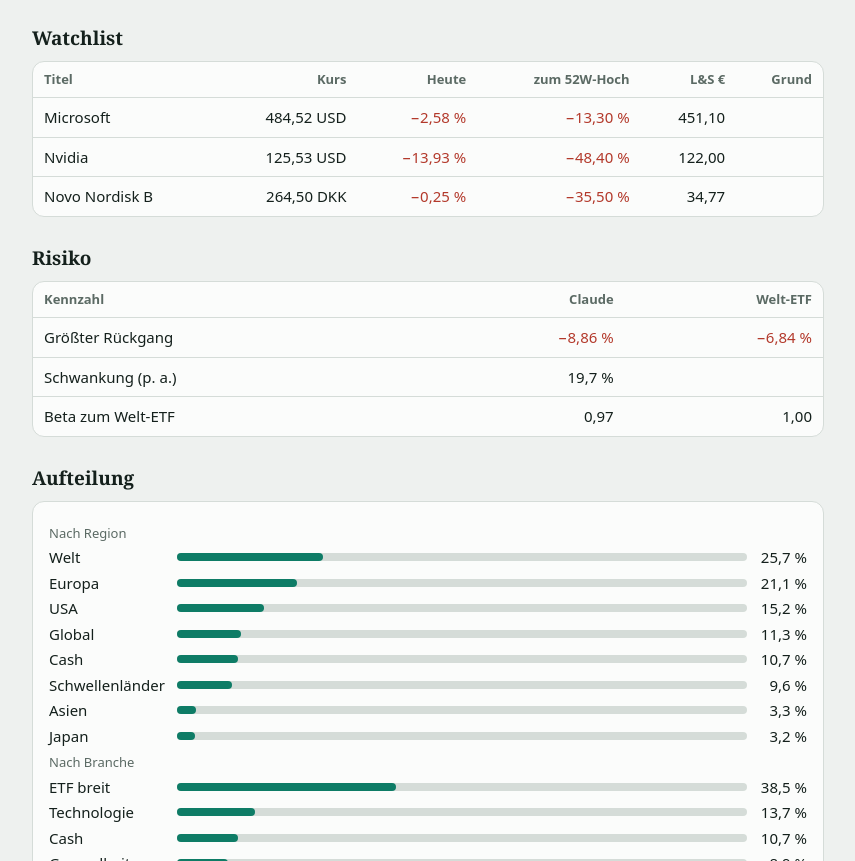
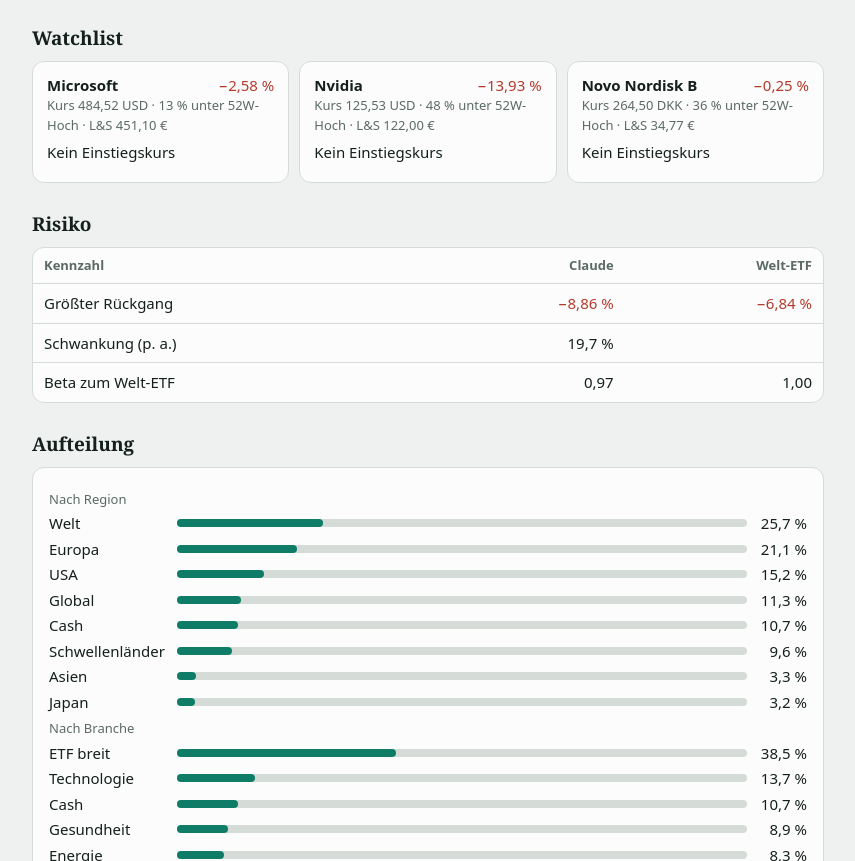
Before and after one commit to KillerplautzeHeadUp/DepotDuell, a plain HTML site: page docs/index.html in a window 1280 px wide. Shown: the part 2200-3061 px from the top of the page, without its empty margins (212-1067 px from the left). Drawn offline with Linux system fonts and the light colour scheme.

Commit message:
Add files via upload

```diff
--- a/docs/index.html
+++ b/docs/index.html
@@ -58,7 +58,7 @@ details.help{margin-top:14px}details.help summary{cursor:pointer;font-weight:600
 <h3>Befehle (als Issue mit Titel „Order“)</h3><ul>
 <li><code>KERN;ANTEIL;0,3</code>: Die Zahl ist der Anteil der Wochenrate für die Kern-ETFs. 0,3 sind 30 %, 0,5 sind 50 %, 1 ist alles. Der Rest bleibt Cash.</li>
 <li><code>STOP;Eli Lilly;0,2</code> setzt einen festen Stop (20 % unter Kaufkurs), <code>MITLAUFEND;Eli Lilly;0,12</code> einen Stop 12 % unter dem höchsten Kurs. Namen müssen genau stimmen, sonst nennt der Bot den passenden. Neue Positionen mit ähnlichem Namen oder gleichem Kürzel wie eine vorhandene lehnt der Bot ab, es sei denn, die KAUF-Zeile endet auf <code>;NEU</code>.</li>
-<li><code>WATCH;MSFT;Microsoft;US5949181045;Grund</code> nimmt einen Titel auf die Watchlist, <code>UNWATCH;MSFT</code> entfernt ihn.</li>
+<li><code>WATCH;MSFT;Microsoft;US5949181045;Überlegung;490;Bedingung</code> nimmt einen Titel mit Einstiegskurs (in der Währung des Titels) und Überlegung auf die Watchlist, derselbe Befehl aktualisiert ihn, <code>UNWATCH;MSFT</code> entfernt ihn.</li>
 <li><code>KERN;PAUSE</code> stoppt den Kern-Sparplan, <code>KERN;AN</code> setzt ihn fort.</li>
 <li><code>KERN;AUTO;AUS</code> schaltet den Autopiloten ab, <code>KERN;AUTO;AN</code> wieder ein. Er erhöht den Anteil auf 80 %, wenn der Welt-ETF über 10 % unter dem Jahreshoch liegt, und passt ihn bei hohem oder niedrigem Cash an (70 % bzw. 30 %). Bei einem Tagesverlust über 7 % pausiert er den Sparplan.</li></ul>
 <h3>Telegram</h3><ul>
@@ -73,7 +73,7 @@ details.help{margin-top:14px}details.help summary{cursor:pointer;font-weight:600
 <h2>Verlauf (in % seit Beginn des Zeitraums)</h2><div class="card"><div id="rng"></div><svg id="ch" viewBox="0 0 600 340"></svg>
 <div class="leg"><span><i style="background:var(--c1)"></i>Claude</span><span><i style="background:var(--c2)"></i>Welt-ETF</span><span><i style="background:var(--c3)"></i>Du (gestrichelt)</span><span style="color:var(--gain)">▲ Kauf</span><span style="color:var(--loss)">▼ Verkauf</span><span>● Einzahlung</span></div></div>
 <h2>Positionen</h2><div class="cards" id="pos"></div>
-<h2>Watchlist</h2><div class="wrap"><table id="wl"></table></div>
+<h2>Watchlist</h2><div class="cards" id="wl"></div>
 <h2>Risiko</h2><div class="wrap"><table id="risk"></table></div>
 <h2>Aufteilung</h2><div class="card" id="alloc"></div>
 <h2>Beitrag je Position</h2><div class="wrap"><table id="ctb"></table></div>
@@ -202,11 +202,16 @@ fetch('data.json?'+Date.now()).then(r=>r.json()).then(d=>{
  (d.orders||[]).forEach(r=>{o+='<tr><td>'+r.side+'</td><td>'+r.name+'</td><td>'+(r.side=='KAUF'?'≤ ':'≥ ')+f(r.limit)+'</td><td>'+f(r.qty,r.qty%1?2:0)+'</td><td>'+r.valid_until+'</td><td>'+(r.note||'')+'</td></tr>'});
  if(!(d.orders||[]).length)o+='<tr><td colspan="6">Keine offenen Aufträge</td></tr>';
  document.getElementById('ord').innerHTML=o;
+ const esc=s=>String(s).replace(/[&<>]/g,c=>({'&':'&amp;','<':'&lt;','>':'&gt;'}[c]));
  const WL=d.watch||[];
- let wl='<tr><th>Titel</th><th>Kurs</th><th>Heute</th><th>zum 52W-Hoch</th><th>L&amp;S €</th><th>Grund</th></tr>';
- WL.forEach(r=>{wl+='<tr><td>'+r.name+'</td><td>'+(r.price==null?'–':f(r.price)+' '+(r.ccy||''))+'</td><td>'+pc(r.day)+'</td><td>'+pc(r.below_high)+'</td><td>'+(r.ls_eur==null?'–':f(r.ls_eur))+'</td><td>'+(r.reason||'')+'</td></tr>'});
- if(!WL.length)wl+='<tr><td colspan="6">Keine Titel auf der Watchlist</td></tr>';
- document.getElementById('wl').innerHTML=wl;
+ document.getElementById('wl').innerHTML=WL.map(r=>{
+  const hit=r.entry!=null&&r.to_entry!=null&&r.to_entry<=0;
+  const ent=r.entry==null?'Kein Einstiegskurs':'Einstieg bis <b>'+f(r.entry)+' '+esc(r.ccy||'')+'</b> · '+(hit?'<b class="up">Kursgrenze erreicht</b>':(r.to_entry==null?'':'Kurs noch '+f(r.to_entry,1)+' % darüber'));
+  return '<div class="card pc"><div class="ph"><b>'+esc(r.name)+'</b><span>'+pc(r.day)+'</span></div>'
+   +'<div class="mute">Kurs '+(r.price==null?'–':f(r.price)+' '+esc(r.ccy||''))+(r.below_high==null?'':' · '+f(Math.abs(r.below_high),0)+' % unter 52W-Hoch')+(r.ls_eur==null?'':' · L&amp;S '+f(r.ls_eur)+' €')+'</div>'
+   +'<div style="margin:6px 0">'+ent+'</div>'
+   +(r.entry_note?'<div class="mute">Bedingung: '+esc(r.entry_note)+'</div>':'')
+   +(r.reason?'<div class="mute" style="margin-top:6px">'+esc(r.reason)+'</div>':'')+'</div>'}).join('')||'<div class="card mute">Keine Titel auf der Watchlist</div>';
  document.getElementById('warn').textContent=d.warnings.length?'Hinweise: '+d.warnings.join(' '):'';
 }).catch(e=>{document.getElementById('upd').textContent='Daten konnten nicht geladen werden: '+e});
 </script>
```
